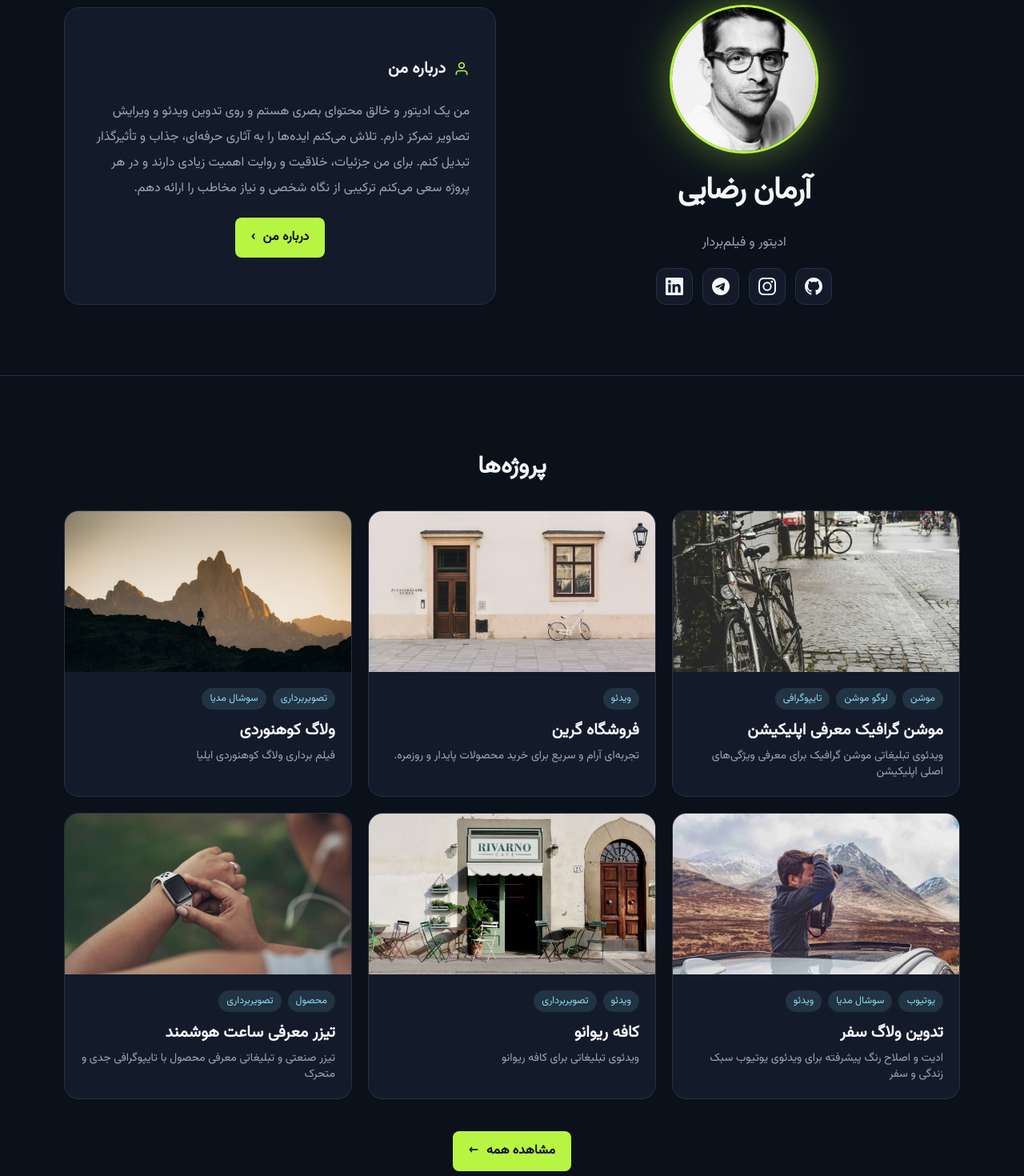
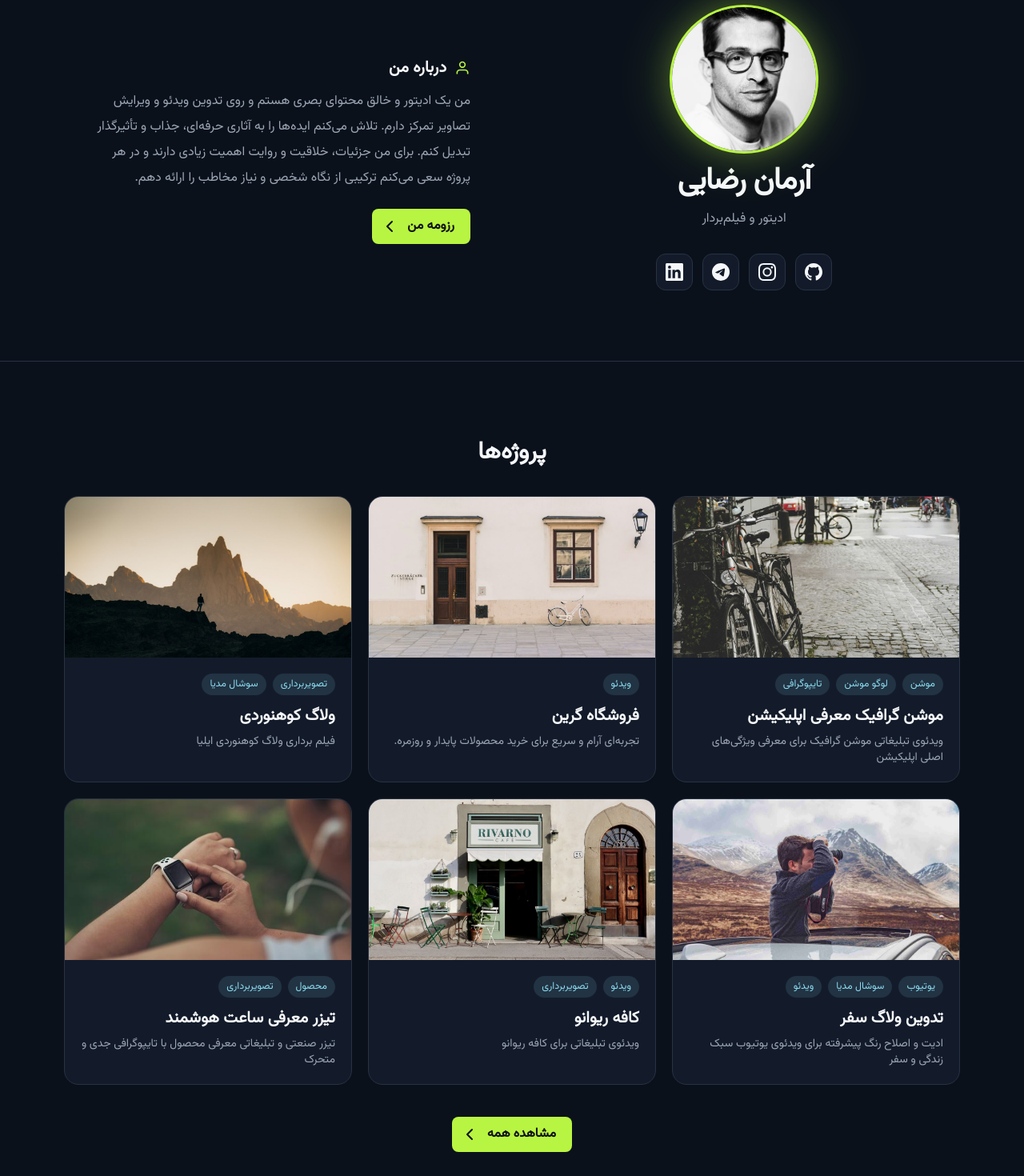
Before and after one commit to fardm/arman-portfolio-template, a Next.js app: page / in a window 1280 px wide. Shown: the part 160-1630 px from the top of the page at 80% size. Built offline with nearby package versions, Linux system fonts and the light colour scheme.

Commit message:
edit style

```diff
--- a/app/globals.css
+++ b/app/globals.css
@@ -49,13 +49,13 @@ a { color:inherit; text-decoration:none; }
   align-items: center;
 }
 .hero-about-box {
-  background: var(--card);
-  border: 1px solid var(--border);
-  border-radius: 20px;
-  padding: 36px 32px;
+  /* background: var(--card);
+  border: 1px solid var(--border); */
+  /* border-radius: 20px; */
+  padding: 32px;
   display: flex;
   flex-direction: column;
-  gap: 20px;
+  gap: 8px;
   height: 100%;
   justify-content: center;
 }
@@ -73,12 +73,13 @@ a { color:inherit; text-decoration:none; }
   font-size: 1rem;
   line-height: 2;
   text-align: right;
+  margin-bottom: 14px;
 }
 .hero-profile {
   display: flex;
   flex-direction: column;
   align-items: center;
-  gap: 16px;
+  gap: 4px;
   text-align: center;
 }
 .hero-avatar-wrap {
@@ -107,13 +108,14 @@ a { color:inherit; text-decoration:none; }
 .hero-job-title {
   color: var(--muted);
   font-size: 1rem;
-  margin: 0;
+  margin-top: -6px;
 }
 .hero-socials {
   display: flex;
   gap: 12px;
   justify-content: center;
   flex-wrap: wrap;
+  margin-top: 24px;
 }
 .hero-social-btn {
   display: inline-flex;
--- a/app/page.tsx
+++ b/app/page.tsx
@@ -123,8 +123,8 @@ export default function Home() {
                 درباره من
               </div>
               <p className="hero-about-text">{about}</p>
-              <Link className="button" style={{alignSelf: 'center', width: 'fit-content'}} href="/resume">
-                درباره من <span aria-hidden>›</span>
+              <Link className="button" style={{width: 'fit-content', padding: '8px 20px 8px 10px'}} href="/resume">
+                رزومه من <svg xmlns="http://www.w3.org/2000/svg" width="24" height="24" viewBox="0 0 24 24" fill="none" stroke="currentColor" stroke-width="2" stroke-linecap="round" stroke-linejoin="round" class="lucide lucide-chevron-left-icon lucide-chevron-left"><path d="m15 18-6-6 6-6"/></svg>
               </Link>
             </div>
           </div>
@@ -143,8 +143,8 @@ export default function Home() {
             ))}
           </div>
           <div className="mt-10 flex justify-center">
-            <Link className="button" href="/projects">
-              مشاهده همه <span aria-hidden>←</span>
+            <Link className="button" style={{padding: '8px 20px 8px 10px'}} href="/projects">
+              مشاهده همه <svg xmlns="http://www.w3.org/2000/svg" width="24" height="24" viewBox="0 0 24 24" fill="none" stroke="currentColor" stroke-width="2" stroke-linecap="round" stroke-linejoin="round" class="lucide lucide-chevron-left-icon lucide-chevron-left"><path d="m15 18-6-6 6-6"/></svg>
             </Link>
           </div>
         </div>
--- a/cms/public/js/views/theme.js
+++ b/cms/public/js/views/theme.js
@@ -127,7 +127,7 @@ export function renderTheme() {
         </div>
 
         ${isAuto ? `
-        <div style="margin-bottom:24px; padding-top:16px; border-top:1px solid var(--border)">
+        <div style="margin-bottom:24px;">
           <label style="margin-top:0">رنگ پایه (Base Color)</label>
           <div style="display:flex; gap:8px; align-items:center">
             <input type="text" value="${displayBaseColor}" onchange="onAutoBaseColorChange(this.value)" style="width:100px; padding:4px 8px; font-family:monospace; direction:ltr">
```
